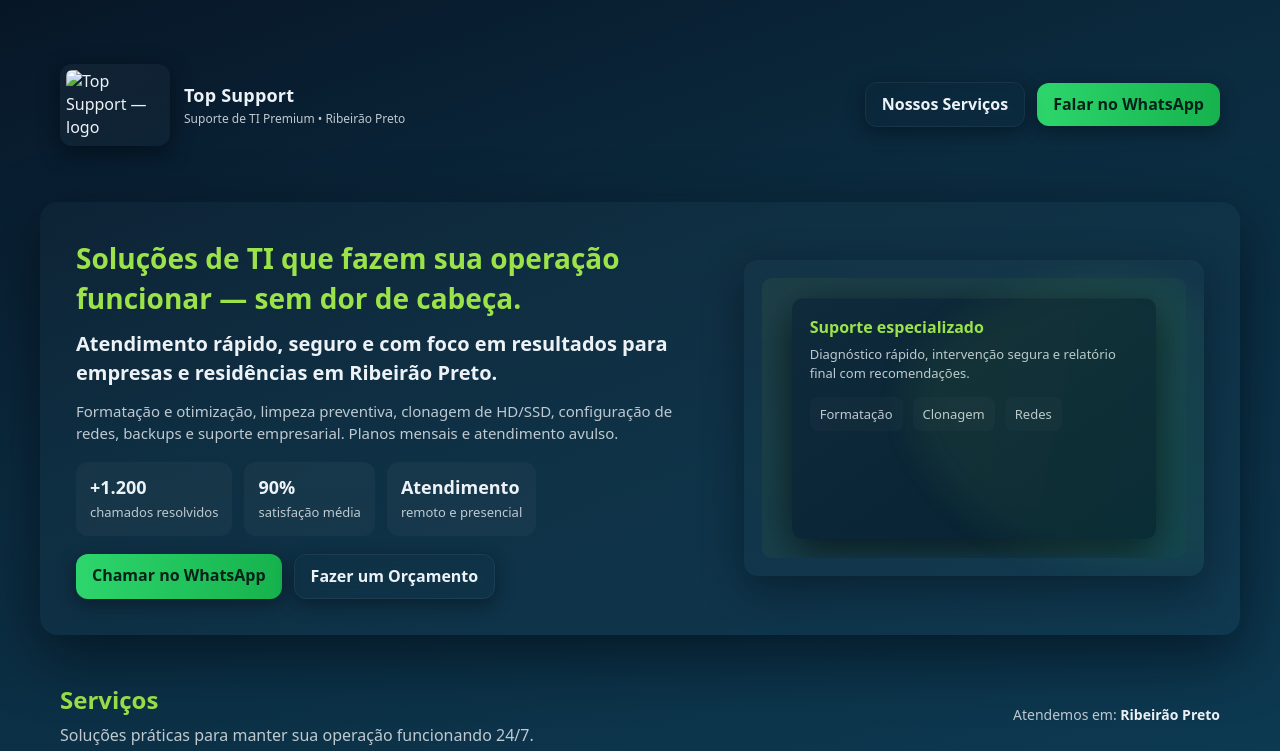
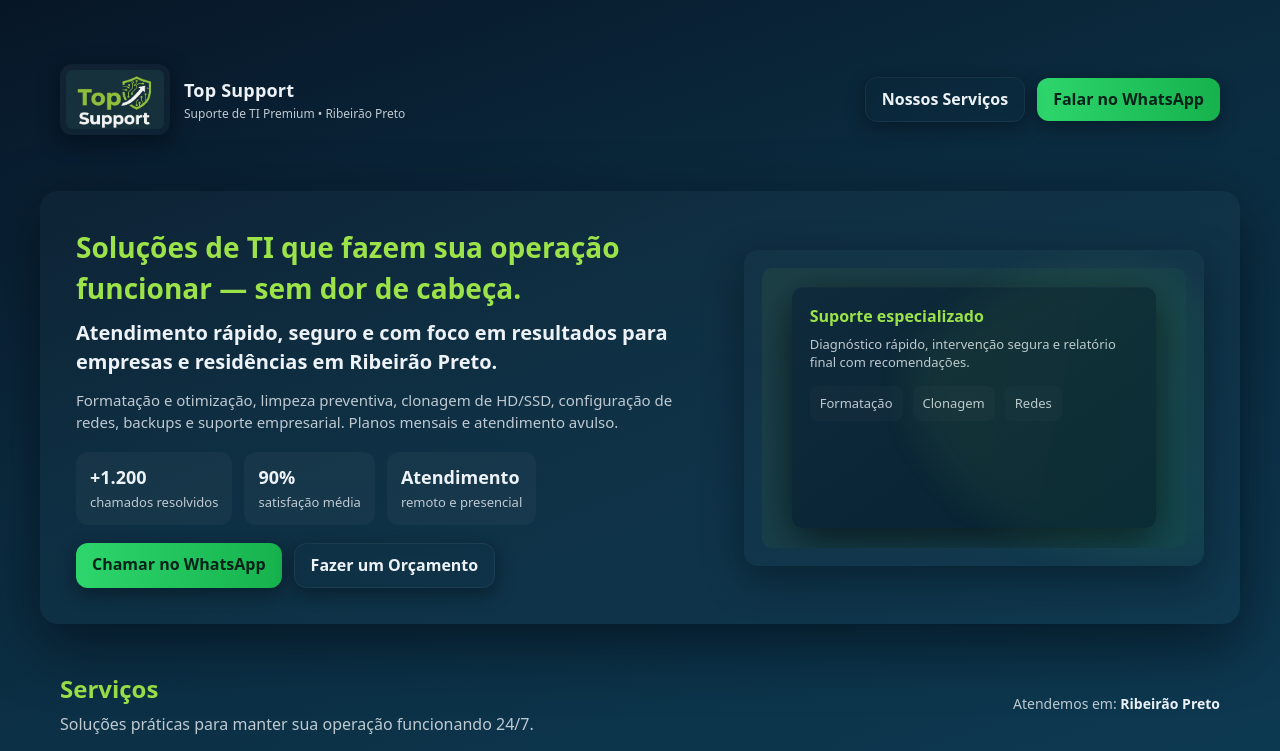
Before and after one commit to RicardoMax350/landing-page, a plain HTML site: page index.html in a window 1280 px wide. Shown: the top 751 px of the page. Drawn offline with Linux system fonts and the light colour scheme.

Commit message:
Update index.html

```diff
--- a/index.html
+++ b/index.html
@@ -196,7 +196,7 @@
   <div class="wrap topbar">
     <div class="brand">
       <!-- caminho local do logo (substituir para deploy): /mnt/data/logo.jpeg -->
-      <img src="logotopsupport" alt="Top Support — logo">
+      <img src="/logotopsupport.jpg" alt="Top Support — logo">
       <div>
         <h1>Top Support</h1>
         <p>Suporte de TI Premium • Ribeirão Preto</p>
```
